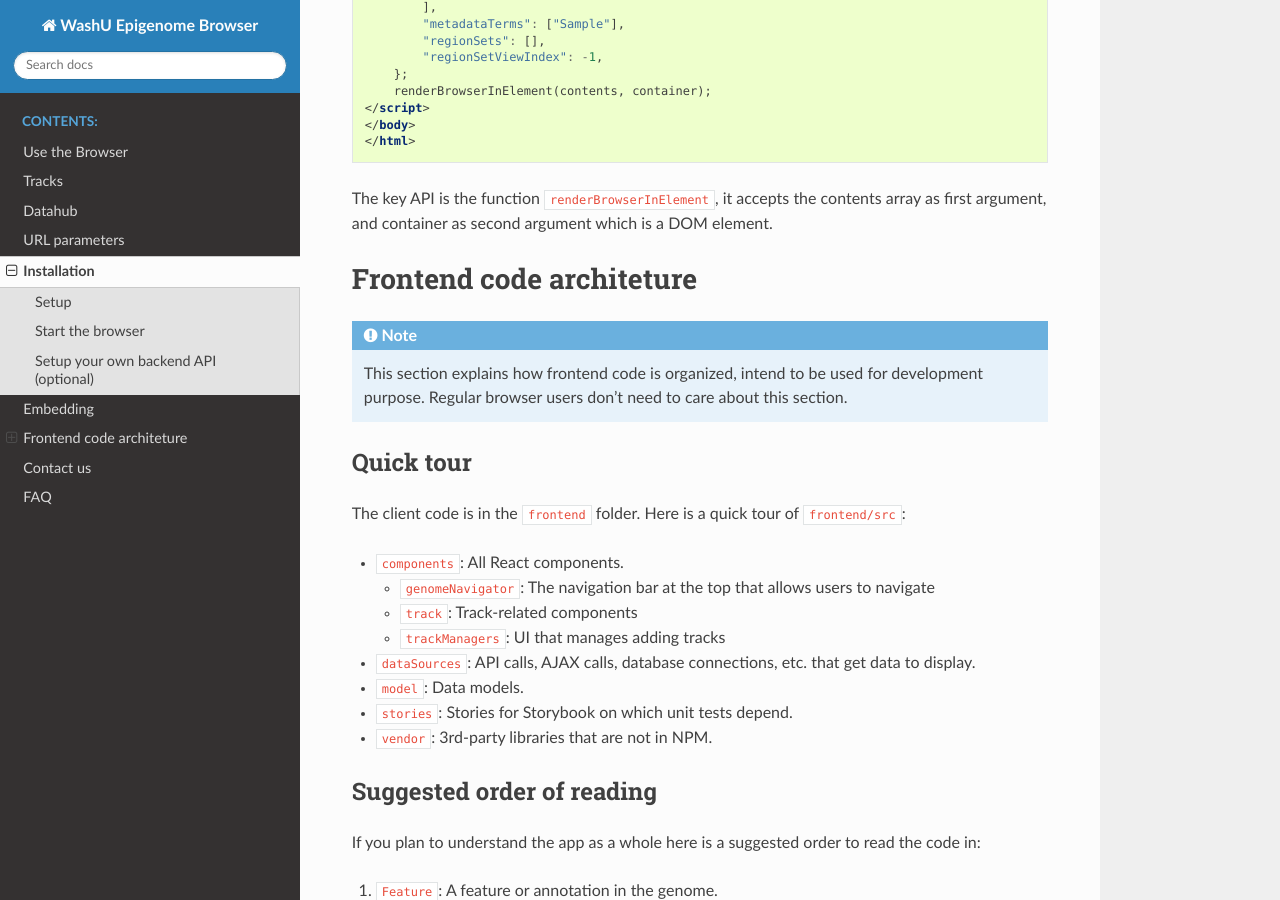
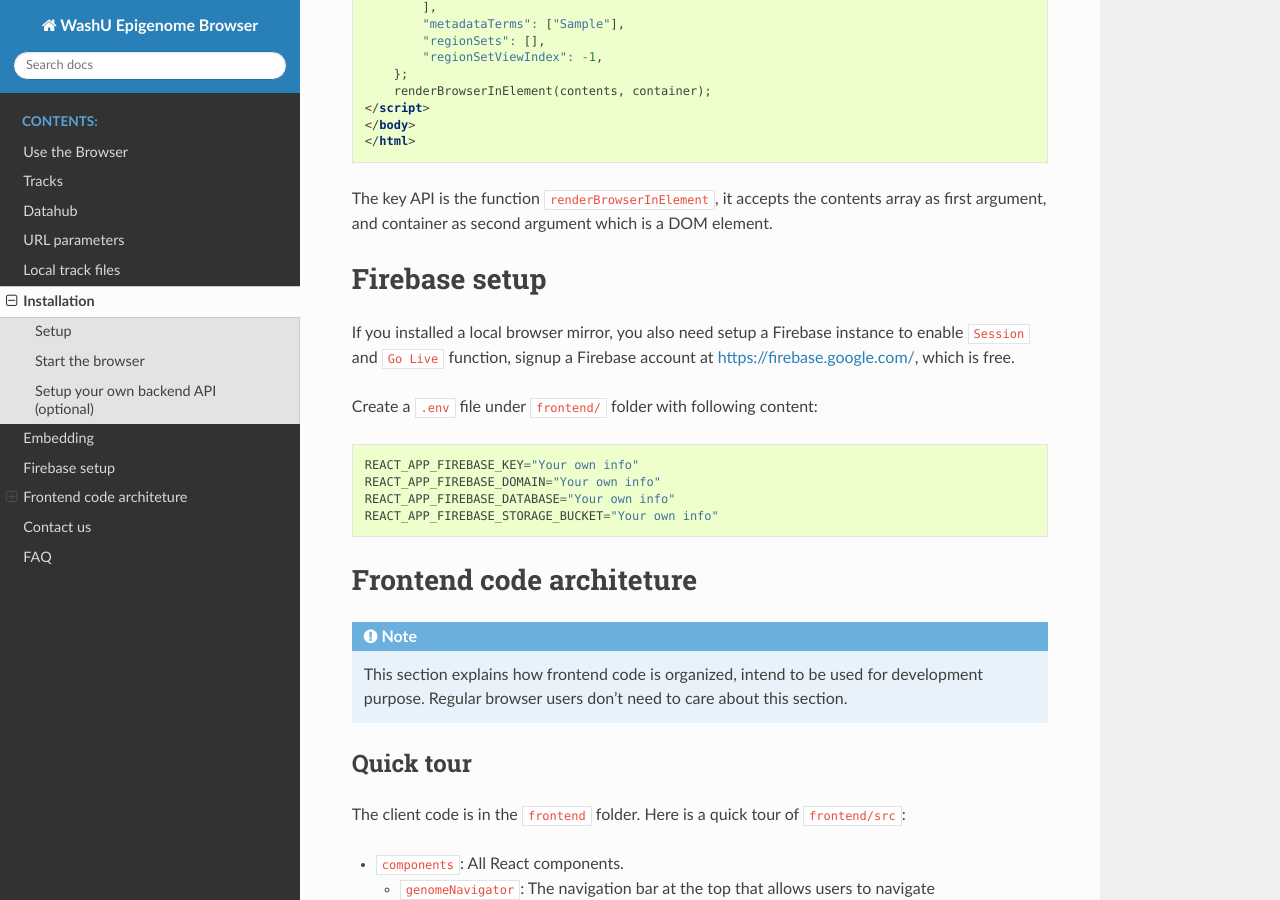
Before and after one commit to lidaof/eg-docs, a Sphinx documentation site: the page built from docs/installation.rst, in a window 1280 px wide and 900 px high, scrolled down 2438 px. Built offline with Sphinx 7.4.7 and the Read the Docs theme 2.0.0, drawn with Linux system fonts in a browser that asks for light colours.

```diff
--- a/docs/index.rst
+++ b/docs/index.rst
@@ -18,6 +18,7 @@ WashU Epigenome Browser
     tracks
     datahub
     url
+    local
     installation
     contact
     faq
--- a/docs/installation.rst
+++ b/docs/installation.rst
@@ -123,6 +123,19 @@ To embed the browser in any HTML file, create a HTML page with following content
     </html>
 
 The key API is the function ``renderBrowserInElement``, it accepts the contents array as first argument, and container as second argument which is a DOM element.
+
+Firebase setup
+==============
+
+If you installed a local browser mirror, you also need setup a Firebase instance to enable ``Session`` and ``Go Live``
+function, signup a Firebase account at https://firebase.google.com/, which is free.
+
+Create a ``.env`` file under ``frontend/`` folder with following content::
+
+    REACT_APP_FIREBASE_KEY="Your own info"
+    REACT_APP_FIREBASE_DOMAIN="Your own info"
+    REACT_APP_FIREBASE_DATABASE="Your own info"
+    REACT_APP_FIREBASE_STORAGE_BUCKET="Your own info"
 
 Frontend code architeture
 ==========================
```
Also changed, not shown: docs/local.rst (added, +44 -0 lines), docs/_static/upload1.png (added), docs/_static/upload2.png (added), docs/_static/upload3.png (added), docs/_static/upload4.png (added), docs/_static/upload5.png (added), docs/_static/upload6.png (added), docs/_static/upload7.png (added).
